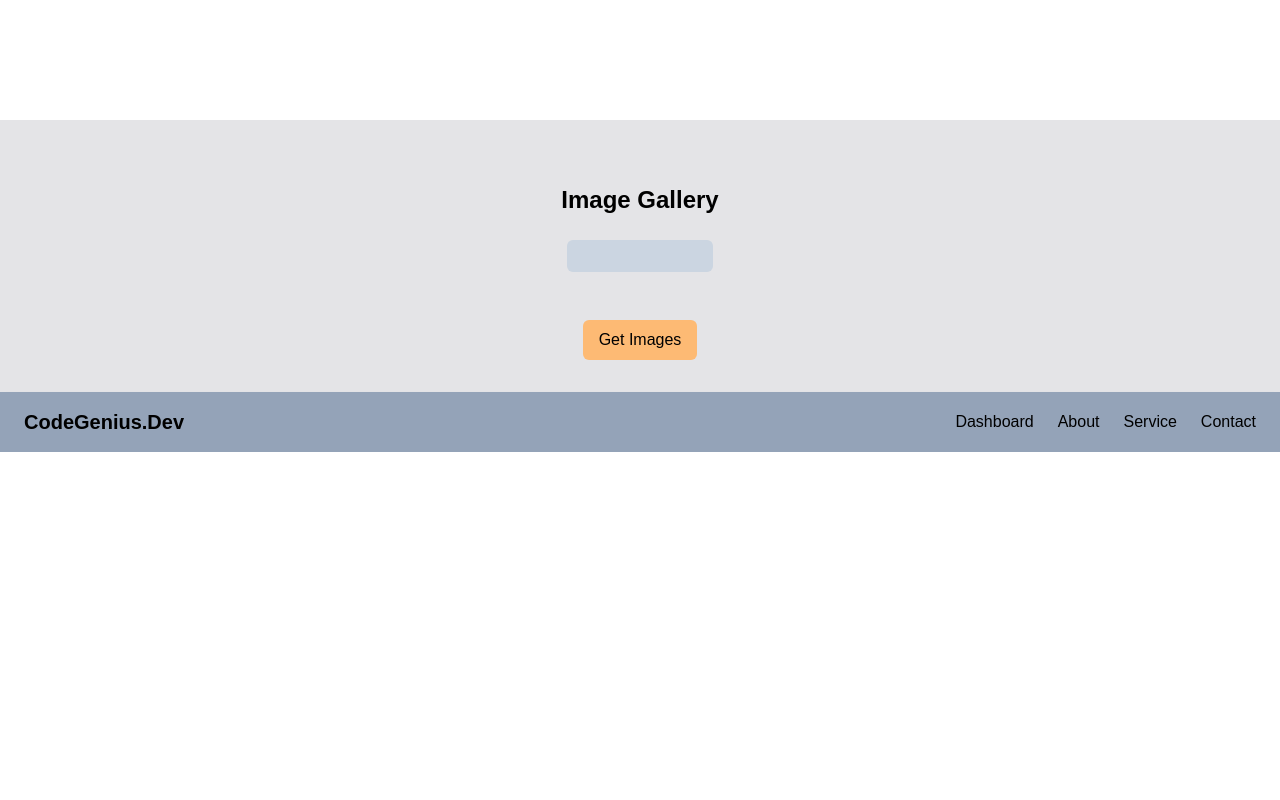
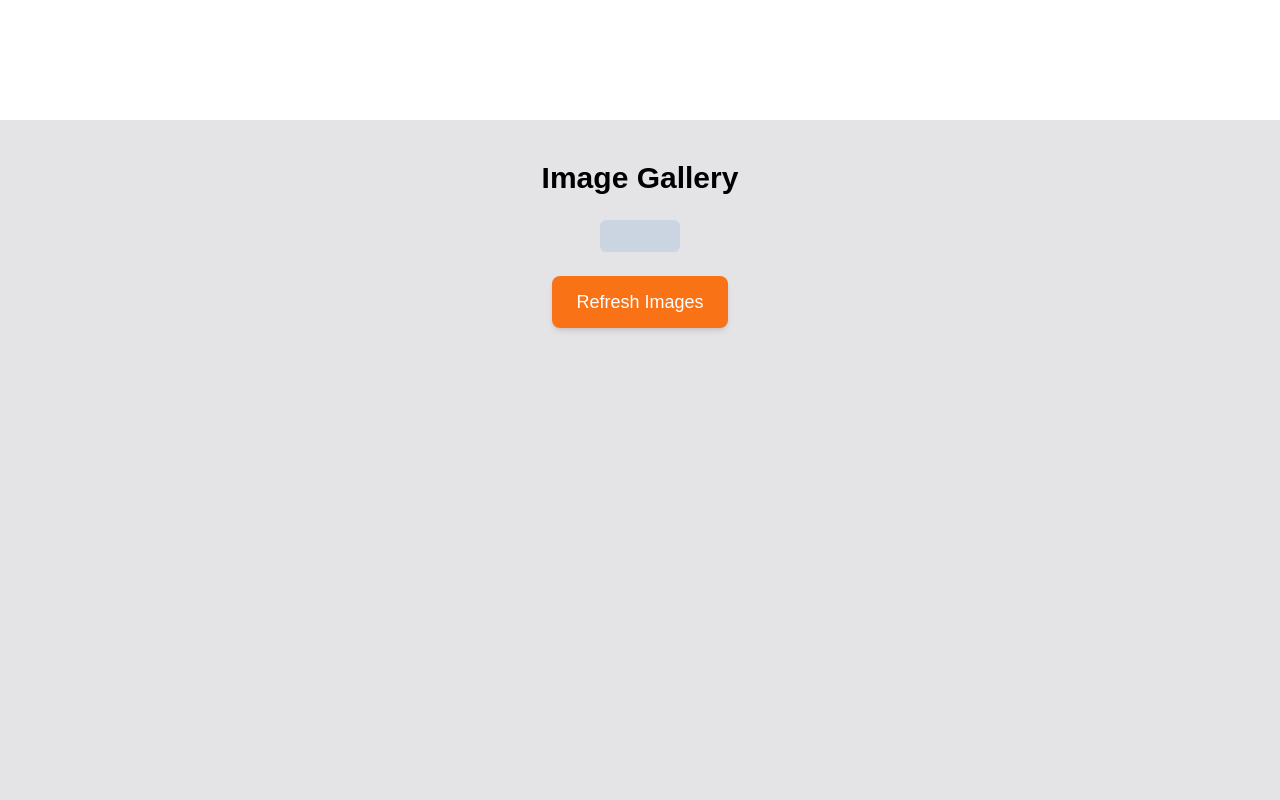
Before and after one commit to code-genuis/First-React-App, a Next.js app: page /Dashboard in a window 1280 px wide. Shown: the part 740-1540 px from the top of the page. Before the commit the page ends 1192 px from the top, so only its background shows below. Built offline with nearby package versions, Linux system fonts and the light colour scheme.

Commit message:
Update ImageGallery.tsx

```diff
--- a/components/ImageGallery.tsx
+++ b/components/ImageGallery.tsx
@@ -1,37 +1,31 @@
 "use client";
-import React, { useState } from "react";
+import React, { useState} from "react";
 import axios from "axios";
 
 const ImageGallery = () => {
-  const [image, setimage] = useState([]);
+  const [images, setImages] = useState([]); // Renamed 'image' to 'images' for clarity
 
-  // useEffect(() => { automatic call to getImages() on page load
-  //   getImages();
-  // }, []);
 
   const getImages = async () => {
     try {
       const response = await axios.get("https://picsum.photos/v2/list");
-      const data = response.data;
-      setimage(data);
+      setImages(response.data);
     } catch (error) {
-      console.error(error);
+      console.error("Error fetching images:", error);
     }
   };
 
   return (
-    <>
-      <div className="flex bg-zinc-200 flex-col gap-4 items-center min-screen">
+    <div className="flex flex-col items-center min-h-screen bg-zinc-200 py-10">
+      <h1 className="text-3xl font-bold mb-6">Image Gallery</h1>
 
-        <div className="text-center mt-10">
-          <h1 className="text-2xl pt-6 pb-2 font-bold">Image Gallery</h1>
-
-          <div className="p-4 bg-slate-300 m-4 rounded-md columns-1 sm:columns-2 md:columns-3 lg:columns-4 gap-4 space-y-4">
-            {image.map((user, i) => (
+      <div className="p-4 bg-slate-300 rounded-md columns-1 sm:columns-2 md:columns-3 lg:columns-4 gap-4 space-y-4">
+        {images.map((img, i) => (
           <div key={i} className="break-inside-avoid mb-4 group relative">
             <img
               title="image"
-                  src={user.download_url}
+              src={img.download_url}
+              alt={`Random Image ${i + 1}`}
               className="w-full rounded-lg shadow-lg transition-transform duration-300 group-hover:scale-105"
             />
             <div className="absolute inset-0 bg-black opacity-0 group-hover:opacity-20 transition-opacity rounded-lg" />
@@ -41,13 +35,11 @@ const ImageGallery = () => {
 
       <button
         onClick={getImages}
-            className="px-4 py-2 m-8 bg-orange-300 hover:bg-orange-200 rounded-md"
+        className="mt-6 px-6 py-3 bg-orange-500 text-white text-lg rounded-lg shadow-md hover:bg-orange-400 transition-all"
       >
-            Get Images
+        Refresh Images
       </button>
     </div>
-      </div>
-    </>
   );
 };
 
```
Lines whose indentation alone changed are shown as unchanged.
